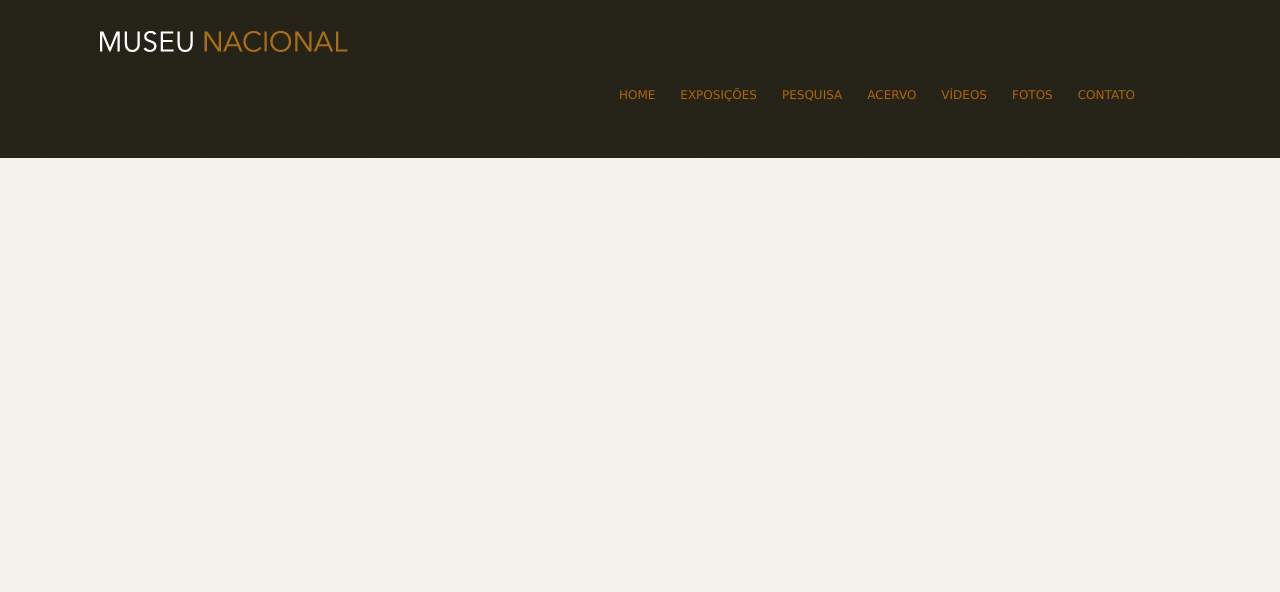
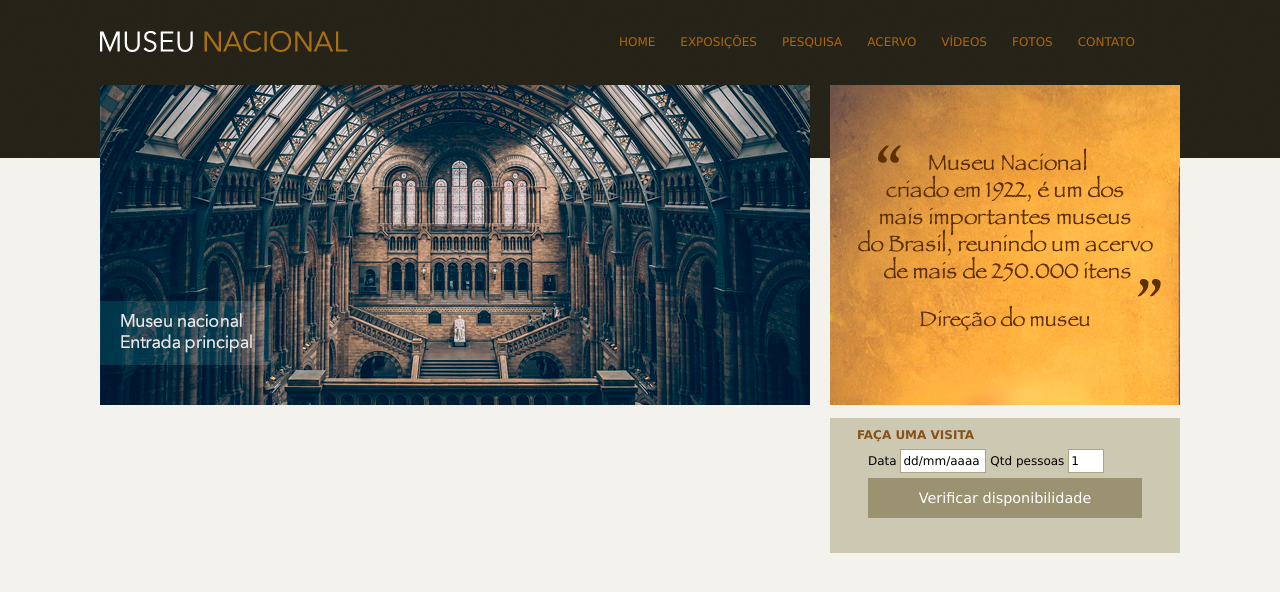
Before and after one commit to MarceloVilarinho89/Projeto-html-css, a plain HTML site: page Projeto-MuseuNacional/index.html in a window 1280 px wide. Drawn offline with Linux system fonts and the light colour scheme; files that its build step writes are made by us from their sources.

Commit message:
Mensagem enviada

```diff
--- a/Projeto-MuseuNacional/css/estilo.css
+++ b/Projeto-MuseuNacional/css/estilo.css
@@ -1,4 +1,5 @@
-/* Estrutura do site
+/*----------------------------------
+        Estrutura do site
 ------------------------------------ */
 
 body{
@@ -20,19 +21,33 @@ a:hover{
     color: #227115;
 }
 
+input{
+    height: 20px;
+    width: 80px;
+    background: #fff;
+    border: none;
+    font-size: 1em;
+}
 
-/* Logo
+
+/*----------------------------------
+             Logo
 ------------------------------------ */
+#logo h1{
+    float: left;
+}
 
 #logo a {
     width: 248px;
     height: 21px;
     text-indent: -9999px;
     display: block;
-   background: url(../img/logo.png) no-repeat;
+    background: url(../img/logo.png) no-repeat;
 }
 
-/* Barra de navegação
+
+/*----------------------------------
+        Barra de navegação
 ------------------------------------ */
 
 header{
@@ -61,3 +76,57 @@ nav ul li a:link{
 nav ul li a:hover{
     border-bottom: 1px solid #535858;
 }
+
+
+/*----------------------------------
+            Principal
+------------------------------------ */
+
+#conteudo{
+    width: 710px;
+    float: left;
+}
+
+aside{
+    width: 350px;
+    float: right;
+}
+
+section#visita{
+    background: #cdc8b1;
+    padding: 10px 27px 27px 27px;
+    margin-top: 10px;
+}
+
+h4#titulo-faca-uma-visita{
+    color: #86521a ;
+    text-transform: uppercase;
+    padding-bottom: 3px;
+    margin: 0px;
+}
+
+
+/*----------------------------------
+            Formularios
+------------------------------------ */
+
+input.campo{
+    border: 1px solid #ada484;
+}
+
+input.botao{
+    background: #9b9271;
+    color: white;
+    width: 100%;
+    height: 40px;
+    margin-top: 5px;
+    font-size: 1.2em;
+}
+
+fieldset{
+    border: none;
+}
+
+legend{
+    display: none;
+}
--- a/Projeto-MuseuNacional/index.html
+++ b/Projeto-MuseuNacional/index.html
@@ -1,5 +1,6 @@
 <!DOCTYPE html>
 <html lang="pt-br">
+
 <head>
     <meta charset="UTF-8">
     <meta name="viewport" content="width=device-width, initial-scale=1.0">
@@ -16,13 +17,20 @@
 
     <title>Museu Nacional</title>
 </head>
+
 <body>
-    <div id="container"><!-- Início container -->
-        <header><!-- Início header -->
+    <div id="container">
+        <!-- Início container -->
+
+        <header>
+            <!-- Início header -->
+
             <div id="logo">
                 <h1><a href="">Museu Nacional</a></h1>
             </div>
-            <nav><!-- Início nav -->
+            <nav>
+                <!-- Início nav -->
+
                 <ul>
                     <li><a href="#">Home</a></li>
                     <li><a href="">Exposições</a></li>
@@ -33,7 +41,50 @@
                     <li><a href="">contato</a></li>
                 </ul>
             </nav><!-- /fim nav -->
-        </header><!--/fim header -->
-    </div><!--/fim container -->
+
+        </header>
+        <!--/fim header -->
+
+        <div id="principal">
+            <!-- Início principal -->
+
+            <div id="conteudo">
+                <!-- Início conteudo -->
+                <section id="capa">
+                    <img src="img/museu.png">
+                </section>
+            </div><!-- /fim conteudo -->
+
+            <aside>
+                <!-- Início aside -->
+                <section id="depoimento">
+                    <img src="img/depoimento.png">
+                </section>
+                <section id="visita">
+                    <!-- Início Visita -->
+                    <h4 id="titulo-faca-uma-visita">Faça uma visita</h4>
+                    <form action="">
+                        <fieldset>
+                            <legend>Selecione uma data</legend>
+
+                            <label for="data">Data</label>
+                            <input class="campo" type="text" id="data" value="dd/mm/aaaa">
+
+                            <label for="qtd"> Qtd pessoas</label>
+                            <input class="campo" style="width: 30px;" type="text" id="qtd" value="1">
+
+                            <input class="botao" type="submit" value="Verificar disponibilidade">
+
+                        </fieldset>
+                    </form>
+                </section> <!-- /fim visita -->
+            </aside><!-- /fim aside -->
+
+        </div><!-- /fim principal -->
+
+    </div>
+    <!--/fim container -->
+
 </body>
+
 </html>
```
